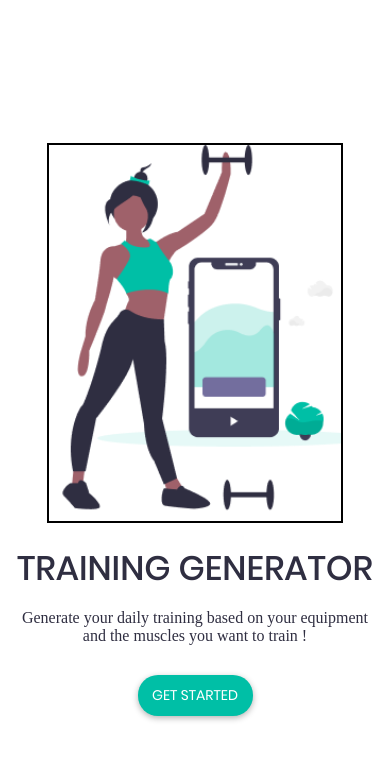
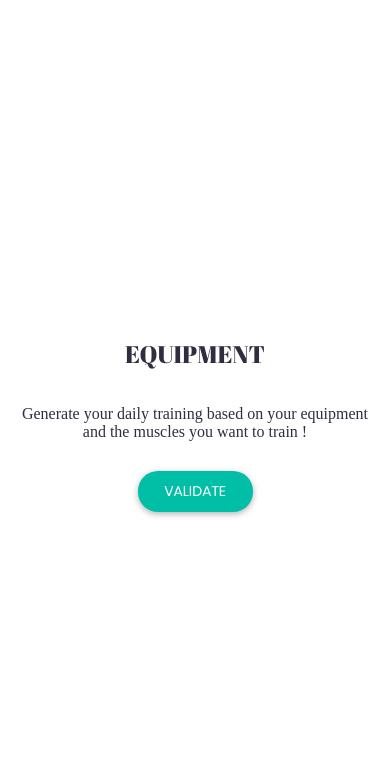
Before and after one commit to JulieAllix/training-generator, a React Native app: screen / in a window 390 px wide. Shown: the top 760 px of the page. Built offline with nearby package versions, Linux system fonts and the light colour scheme; a web font is replaced by a local one.

Commit message:
Import Equipment page

```diff
--- a/App.js
+++ b/App.js
@@ -6,6 +6,7 @@ import { AppLoading } from 'expo';
 import Colors from './constants/themeColors';
 
 import HomeScreen from './screens/HomeScreen';
+import EquipmentScreen from './screens/EquipmentScreen';
 
 const fetchFonts = () => {
   return Font.loadAsync({
@@ -29,7 +30,7 @@ export default function App() {
     );
   }
 
-  let content = <HomeScreen />;
+  let content = <EquipmentScreen />;
 
   return (
     <View style={styles.screen}>
--- a/screens/EquipmentScreen.js
+++ b/screens/EquipmentScreen.js
@@ -2,14 +2,27 @@ import React from 'react';
 import { View, Text, StyleSheet } from 'react-native';
 
 import Colors from '../constants/themeColors';
-import DefaultStyles from '../constants/default-styles';
+import DefaultStyles from '../constants/defaultStyles';
+
+import MainButton from '../components/MainButton';
 
 const EquipmentScreen = props => {
-
+    return (
+        <View style={styles.screen}>
+            <Text style={DefaultStyles.pageTitle}>Equipment</Text>
+            <Text style={DefaultStyles.pageSubtitle}>Generate your daily training based on your equipment and the muscles you want to train !</Text>
+            <MainButton>Validate</MainButton>
+        </View>
+    );
 };
 
 const styles = StyleSheet.create({
-
+    screen: {
+        flex: 1,
+        alignItems: 'center',
+        justifyContent: 'center',
+        padding: 10,
+    },
 });
 
 export default EquipmentScreen;
--- a/screens/ExercisesScreen.js
+++ b/screens/ExercisesScreen.js
@@ -2,7 +2,9 @@ import React from 'react';
 import { View, Text, StyleSheet } from 'react-native';
 
 import Colors from '../constants/themeColors';
-import DefaultStyles from '../constants/default-styles';
+import DefaultStyles from '../constants/defaultStyles';
+
+import MainButton from '../components/MainButton';
 
 const ExercisesScreen = props => {
 
--- a/screens/HomeScreen.js
+++ b/screens/HomeScreen.js
@@ -19,7 +19,7 @@ const HomeScreen = props => {
             <Text style={DefaultStyles.pageSubtitle}>Generate your daily training based on your equipment and the muscles you want to train !</Text>
             <MainButton>Get started</MainButton>
         </View>
-      );
+    );
 };
 
 const styles = StyleSheet.create({
--- a/screens/MusclesScreen.js
+++ b/screens/MusclesScreen.js
@@ -2,7 +2,9 @@ import React from 'react';
 import { View, Text, StyleSheet } from 'react-native';
 
 import Colors from '../constants/themeColors';
-import DefaultStyles from '../constants/default-styles';
+import DefaultStyles from '../constants/defaultStyles';
+
+import MainButton from '../components/MainButton';
 
 const MusclesScreen = props => {
 
```
